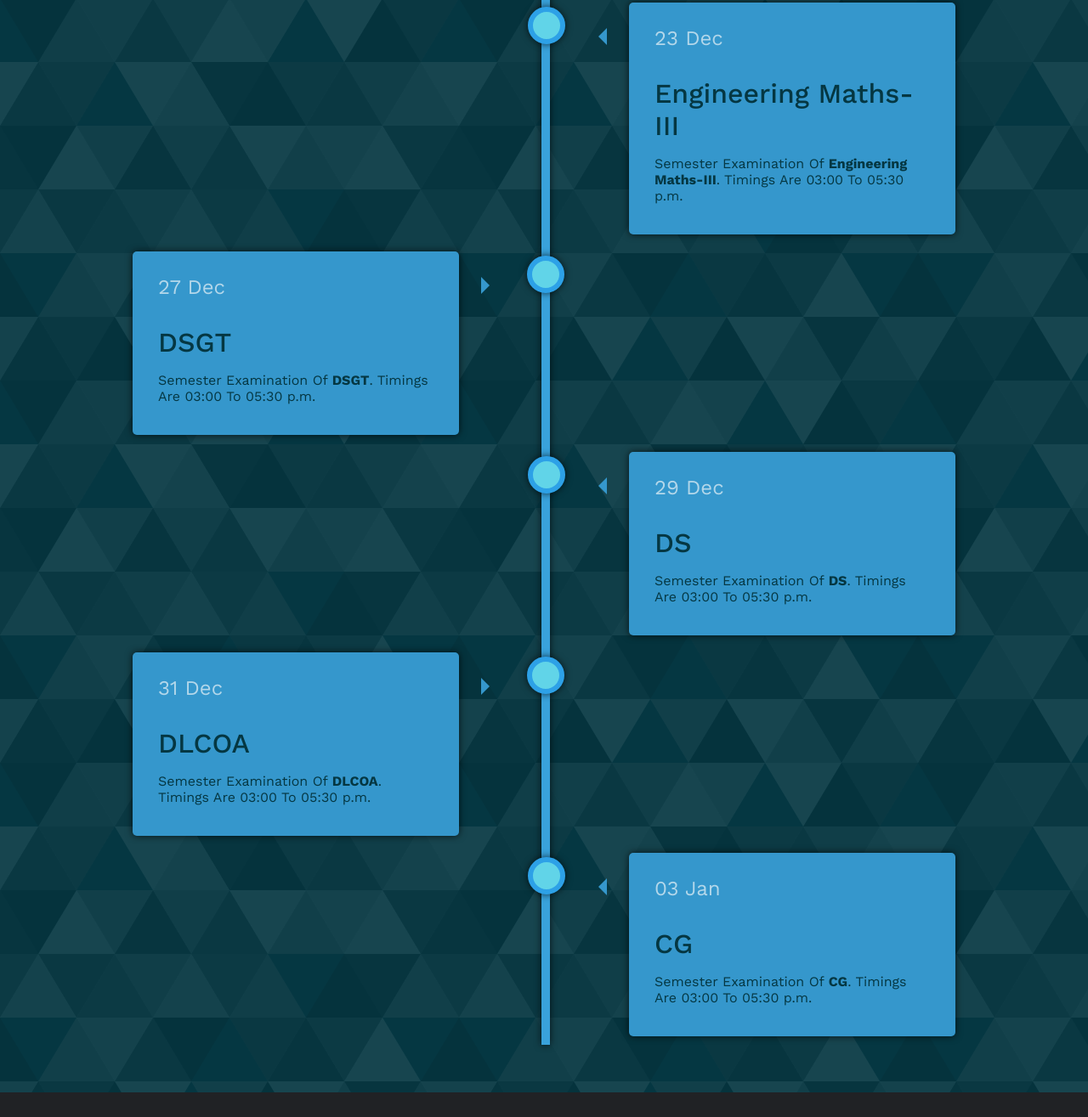
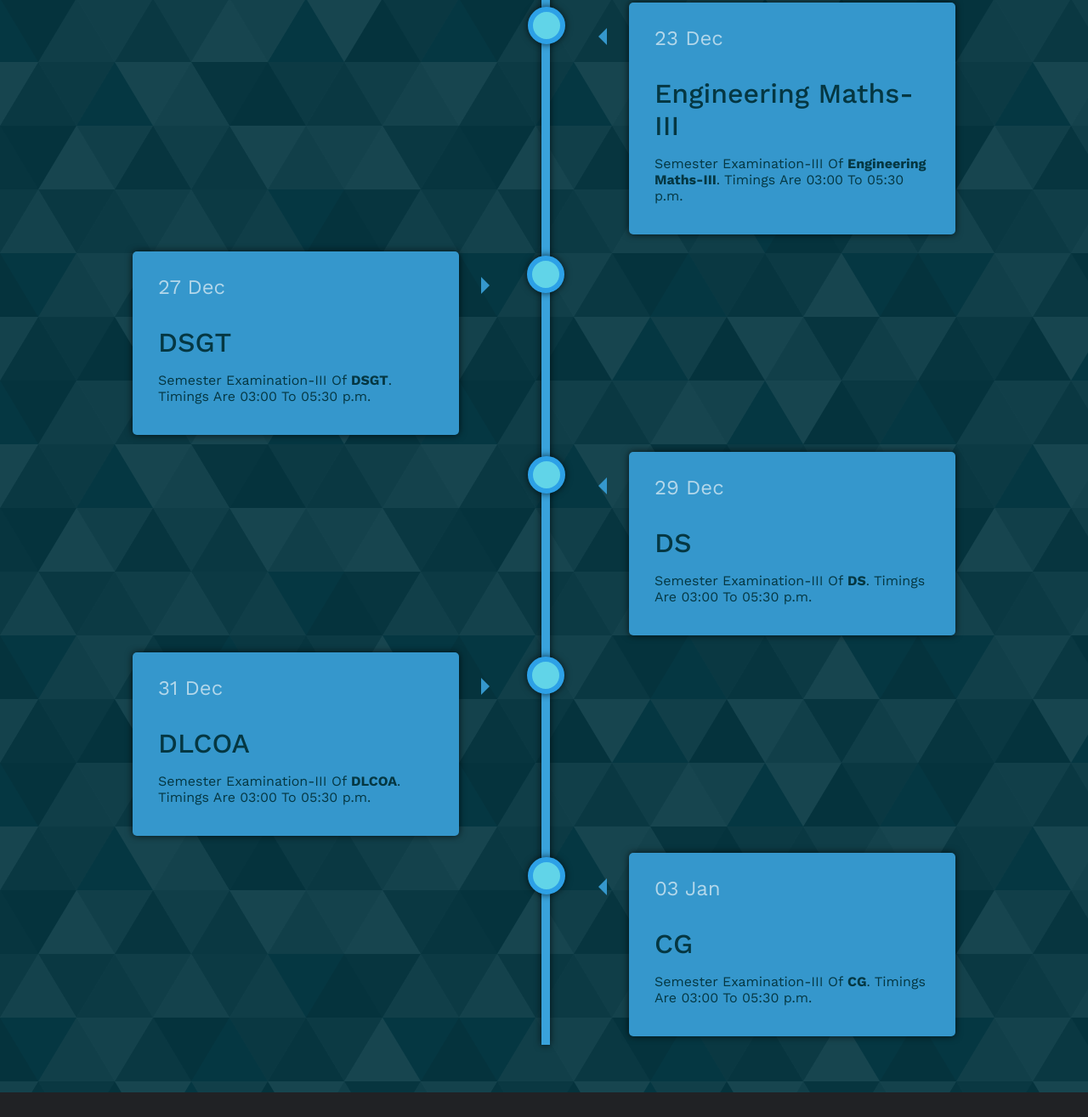
Before and after one commit to Evozone/class-website, a plain HTML site: page timeline.html in a window 1280 px wide. Shown: the part 5402-6717 px from the top of the page at 85% size. Drawn offline with nearby package versions, Linux system fonts and the light colour scheme; a web font is replaced by a local one.

Commit message:
Little Bit Changes Done In Time Table.

```diff
--- a/timeline.html
+++ b/timeline.html
@@ -220,7 +220,7 @@
         <div class="content-wrapper round-edges">
           <h6 class="timeline-dates">23 Dec</h6>
           <h2 class="timeline-heads">Engineering Maths-III</h2>
-          <p>Semester Examination Of <b>Engineering Maths-III</b>. Timings Are 03:00 To 05:30 p.m.</p>
+          <p>Semester Examination-III Of <b>Engineering Maths-III</b>. Timings Are 03:00 To 05:30 p.m.</p>
         </div>
       </div>
 
@@ -228,7 +228,7 @@
         <div class="content-wrapper round-edges">
           <h6 class="timeline-dates">27 Dec</h6>
           <h2 class="timeline-heads">DSGT</h2>
-          <p>Semester Examination Of <b>DSGT</b>. Timings Are 03:00 To 05:30 p.m.</p>
+          <p>Semester Examination-III Of <b>DSGT</b>. Timings Are 03:00 To 05:30 p.m.</p>
         </div>
       </div>
 
@@ -236,7 +236,7 @@
         <div class="content-wrapper round-edges">
           <h6 class="timeline-dates">29 Dec</h6>
           <h2 class="timeline-heads">DS</h2>
-          <p>Semester Examination Of <b>DS</b>. Timings Are 03:00 To 05:30 p.m.</p>
+          <p>Semester Examination-III Of <b>DS</b>. Timings Are 03:00 To 05:30 p.m.</p>
         </div>
       </div>
 
@@ -244,7 +244,7 @@
         <div class="content-wrapper round-edges">
           <h6 class="timeline-dates">31 Dec</h6>
           <h2 class="timeline-heads">DLCOA</h2>
-          <p>Semester Examination Of <b>DLCOA</b>. Timings Are 03:00 To 05:30 p.m.</p>
+          <p>Semester Examination-III Of <b>DLCOA</b>. Timings Are 03:00 To 05:30 p.m.</p>
         </div>
       </div>
 
@@ -252,7 +252,7 @@
         <div class="content-wrapper round-edges">
           <h6 class="timeline-dates">03 Jan</h6>
           <h2 class="timeline-heads">CG</h2>
-          <p>Semester Examination Of <b>CG</b>. Timings Are 03:00 To 05:30 p.m.</p>
+          <p>Semester Examination-III Of <b>CG</b>. Timings Are 03:00 To 05:30 p.m.</p>
         </div>
       </div>
 
```
